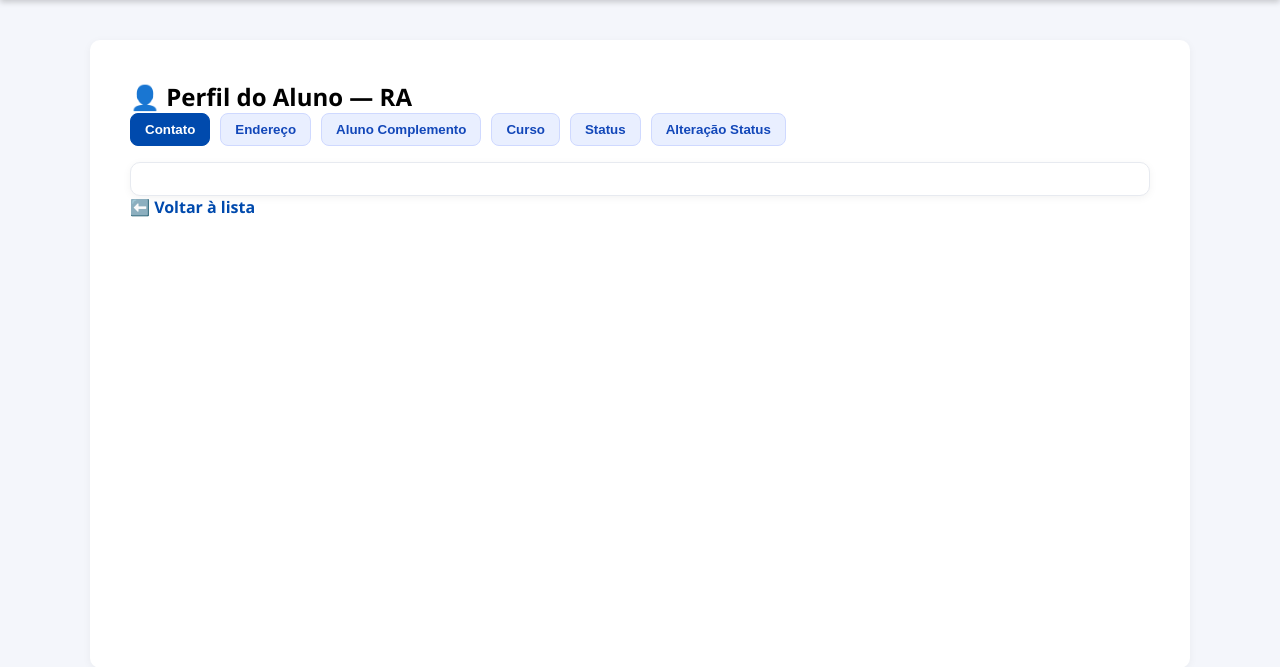
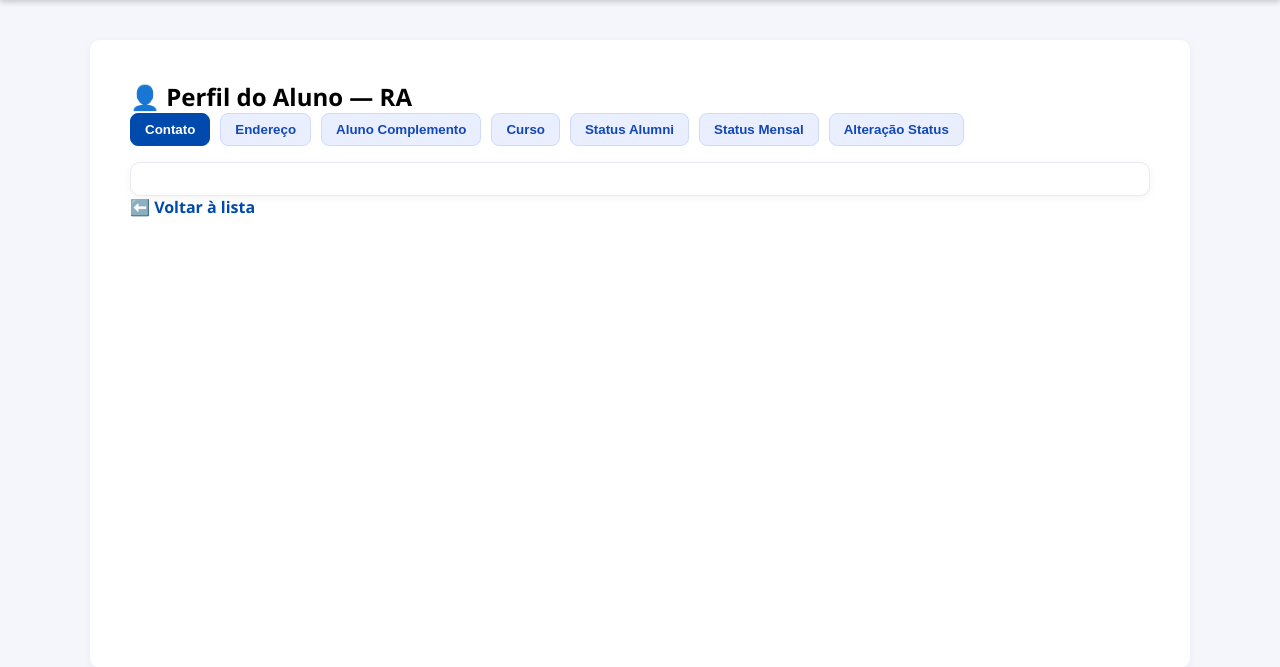
Before and after one commit to OrigCris/dataFactsIsmart, a Flask app: template app/templates/aluno.html in a window 1280 px wide. Shown: the part 82-749 px from the top of the page. Run offline with Flask 3, Linux system fonts and the light colour scheme; the template is opened without the code that fills it, so the values that code supplies are empty.

Commit message:
novos commits

```diff
--- a/app/static/js/aluno.js
+++ b/app/static/js/aluno.js
@@ -62,6 +62,7 @@ function abrirAba(tipo) {
   else if (tipo === 'endereco') render(tipo, dados.endereco || {});
   else if (tipo === 'curso') renderCurso(dados.curso || {});
   else if (tipo === 'status') renderStatus(dados.status || {});
+  else if (tipo === 'status_mensal') renderStatusMensal(dados.status_mensal || {});
   else if (tipo === 'aluno_complemento') renderAlunoComplemento(dados.aluno_complemento || {});
   else if (tipo === 'alteracao_status') renderAlteracaoStatus();
 }
@@ -392,9 +393,85 @@ function renderCurso(curso) {
   cursoSelect.addEventListener("change", atualizarInstituicoes);
 }
 
-// =========================
-// ATUALIZAR CURSO
-// =========================
+function renderStatus(aluno) {
+  const c = document.getElementById('conteudo-aba');
+
+  const status_dp = tabelas.status_dp;
+
+  c.innerHTML = `
+    <h3>📌 Status Anual</h3>
+
+    <label>Status</label>
+    <select id="id_status">
+      <option value="" ${!aluno.id_status ? "selected" : ""}>-- selecione --</option>
+      ${status_dp.map(g => `
+        <option value="${g.id_status}"
+          ${String(aluno.id_status) === String(g.id_status) ? "selected" : ""}>
+          ${g.status}
+        </option>
+      `).join("")}
+    </select>
+
+    <div class="actions">
+      <button class="salvar" onclick="salvarStatus()">💾 Salvar</button>
+    </div>
+
+    <p class="muted">Última alteração:
+      <b>${formatarDataBR(aluno.ValidFrom)}</b>
+      por <b>${sanitize(aluno.last_modified_by)}</b>
+    </p>
+  `;
+}
+
+function renderStatusMensal(aluno) {
+  const c = document.getElementById('conteudo-aba');
+
+  const status_dp = tabelas.status_dp;
+
+  c.innerHTML = `
+    <h3>📌 Status Mensal</h3>
+
+    <label>Status Mensal</label>
+    <select id="id_status">
+      <option value="" ${!aluno.id_status ? "selected" : ""}>-- selecione --</option>
+      ${status_dp.map(g => `
+        <option value="${g.id_status}"
+          ${String(aluno.id_status) === String(g.id_status) ? "selected" : ""}>
+          ${g.status}
+        </option>
+      `).join("")}
+    </select>
+
+    <div class="actions">
+      <button class="salvar" onclick="salvarStatusMensal()">💾 Salvar</button>
+    </div>
+
+    <p class="muted">Última alteração:
+      <b>${formatarDataBR(aluno.ValidFrom)}</b>
+      por <b>${sanitize(aluno.last_modified_by)}</b>
+    </p>
+  `;
+}
+
+function renderAlteracaoStatus() {
+  const c = document.getElementById('conteudo-aba');
+
+  c.innerHTML = `
+    <h3>📝 Registrar Alteração de Status</h3>
+
+    <div>
+      <label>Observação</label>
+      <input id="observacao">
+
+      <label>Data da Alteração</label>
+      <input id="data_alteracao" type="date">
+    </div>
+
+    <div class="actions">
+      <button class="salvar" onclick="salvarAlteracaoStatus()">💾 Salvar</button>
+    </div>
+  `;
+}
 
 async function salvarCurso() {
   const cidade = document.getElementById("cidade_select").value;
@@ -520,52 +597,6 @@ async function atualizarCurso() {
   }
 }
 
-function renderStatus(d) {
-  const c = document.getElementById('conteudo-aba');
-
-  c.innerHTML = `
-    <h3>📌 Status Anual</h3>
-
-    <div>
-      <label>Status</label>
-      <input id="id_status" type="number" value="${sanitize(d.id_status)}">
-    </div>
-
-    <div class="actions">
-      <button class="salvar" onclick="salvarStatus()">💾 Atualizar Status</button>
-    </div>
-
-    <p class="muted">Última alteração:
-      <b>${formatarDataBR(d.ValidFrom)}</b>
-      por <b>${sanitize(d.last_modified_by)}</b>
-    </p>
-  `;
-}
-
-function renderAlteracaoStatus() {
-  const c = document.getElementById('conteudo-aba');
-
-  c.innerHTML = `
-    <h3>📝 Registrar Alteração de Status</h3>
-
-    <div>
-      <label>Observação</label>
-      <input id="observacao">
-
-      <label>Data da Alteração</label>
-      <input id="data_alteracao" type="date">
-    </div>
-
-    <div class="actions">
-      <button class="salvar" onclick="salvarAlteracaoStatus()">💾 Registrar</button>
-    </div>
-  `;
-}
-
-// =========================
-// SALVAR ALTERAÇÕES INLINE
-// =========================
-
 async function salvar(tipo) {
   const inputs = document.querySelectorAll('#conteudo-aba input');
   const payload = {};
@@ -600,7 +631,6 @@ async function salvar(tipo) {
     btn.innerHTML = textoOriginal;
   }
 }
-// NOVO: atualizar curso existente
 
 async function salvarAlunoComplemento() {
   const payload = {
@@ -649,6 +679,26 @@ async function salvarStatus() {
   }
 }
 
+async function salvarStatusMensal() {
+  const payload = {
+    id_status: document.getElementById("id_status").value
+  };
+
+  const res = await fetch(`/api/aluno/${ra}/status_mensal/update`, {
+    method: "POST",
+    headers: { "Content-Type": "application/json" },
+    body: JSON.stringify(payload)
+  });
+
+  const json = await res.json();
+  if (res.ok) {
+    alert(json.msg);
+    location.reload();
+  } else {
+    alert(json.msg);
+  }
+}
+
 async function salvarAlteracaoStatus() {
   const payload = {
     observacao: document.getElementById("observacao").value,
--- a/app/templates/aluno.html
+++ b/app/templates/aluno.html
@@ -7,7 +7,8 @@
   <button class="tab-btn" data-aba="endereco">Endereço</button>
   <button class="tab-btn" data-aba="aluno_complemento">Aluno Complemento</button>
   <button class="tab-btn" data-aba="curso">Curso</button>
-  <button class="tab-btn" data-aba="status">Status</button>
+  <button class="tab-btn" data-aba="status">Status Alumni</button>
+  <button class="tab-btn" data-aba="status_mensal">Status Mensal</button>
   <button class="tab-btn" data-aba="alteracao_status">Alteração Status</button>
 </div>
 
```
Also changed, not shown: app/routes/alunos.py (+23 -15 lines), app/static/js/index_busca.js (+14 -5 lines).
